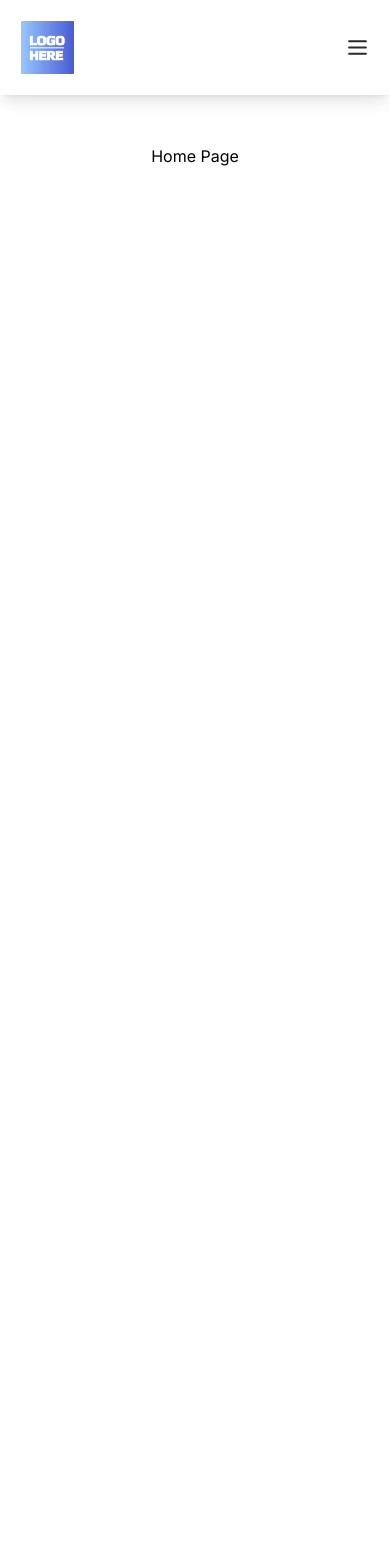
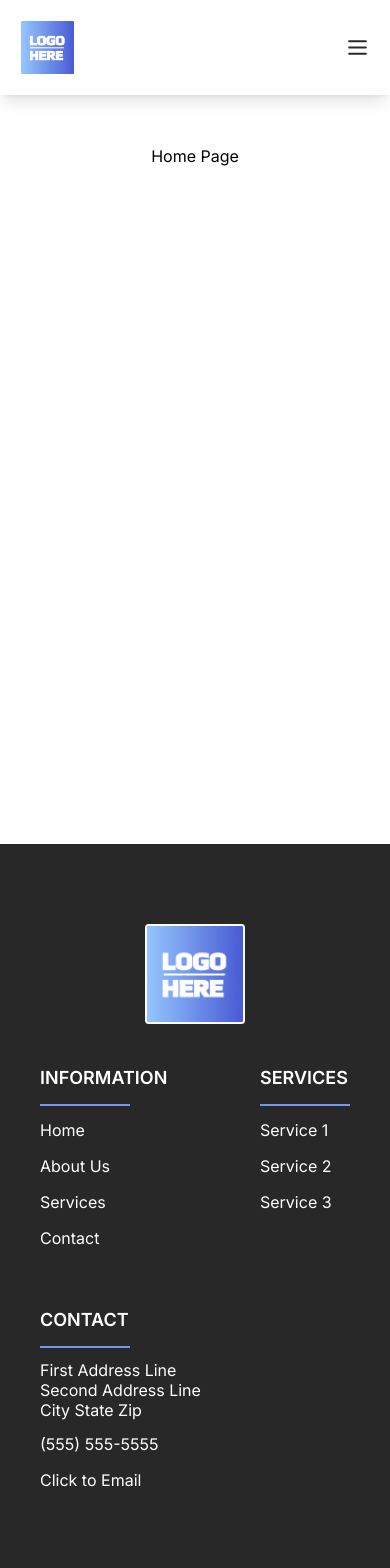
Before and after one commit to dna-projects/web-design-template, a Next.js app: page / in a window 390 px wide. Shown: the top 1568 px of the page. Before the commit the page ends 844 px from the top, so only its background shows below. Built offline with nearby package versions, Linux system fonts and the light colour scheme.

Commit message:
Footer styling and responsiveness.

```diff
--- a/app/page.tsx
+++ b/app/page.tsx
@@ -1,4 +1,5 @@
 import Navbar from '../components/Navbar'
+import Footer from '../components/Footer'
 import Image from "next/image";
 
 export default function Home() {
@@ -8,6 +9,7 @@ export default function Home() {
         <main className="flex min-h-screen flex-col items-center justify-between p-36">
           <h1>Home Page</h1>
         </main>
+      <Footer />
     </>
   );
 }
--- a/components/Footer.tsx
+++ b/components/Footer.tsx
@@ -0,0 +1,61 @@
+import Link from 'next/link';
+import Image from 'next/image'
+
+export default function Footer() {
+    return (
+        <>
+            <div className='flex flex-col bg-[#282828] text-white gap-20 px-10 pt-20 pb-7'>
+
+                {/* Logo and content */}
+                <div className='flex flex-col justify-between self-center w-full max-w-[1320px] lg:flex-row'>
+                    {/* Logo */}
+                    <div className='flex justify-center self-center w-96 mb-10 lg:justify-start lg:self-start'>
+                        <Image
+                            src='/example-logo.png'
+                            alt=''
+                            width={150}
+                            height={150}
+                            priority={true}
+                            className='w-[100px] h-[100px]'
+                        />
+                    </div>
+                    {/* Footer content */}
+                    <div className='flex flex-wrap justify-between self-center w-full max-w-[320px] sm:max-w-[600px] gap-14 md:flex-row'>
+                        <div className='flex flex-col'>
+                            <h2 className='font-semibold text-lg mb-3'>INFORMATION</h2>
+                            <div className='w-[90px] h-0.5 bg-[#7598ED] mb-3'></div>
+                            <div className='mb-3'>Home</div>
+                            <div className='mb-3'>About Us</div>
+                            <div className='mb-3'>Services</div>
+                            <div>Contact</div>
+                        </div>
+                        <div className='flex flex-col'>
+                            <h2 className='font-semibold text-lg mb-3'>SERVICES</h2>
+                            <div className='w-[90px] h-0.5 bg-[#7598ED] mb-3'></div>
+                            <div className='mb-3'>Service 1</div>
+                            <div className='mb-3'>Service 2</div>
+                            <div>Service 3</div>
+                        </div>
+                        <div className='flex flex-col'>
+                            <h2 className='font-semibold text-lg mb-3'>CONTACT</h2>
+                            <div className='w-[90px] h-0.5 bg-[#7598ED] mb-3'></div>
+                            <div className='flex flex-col leading-tight mb-3'>
+                                <p>First Address Line</p>
+                                <p>Second Address Line</p>
+                                <p>City State Zip</p>
+                            </div>
+                            <div className='mb-3'>(555) 555-5555</div>
+                            <div>Click to Email</div>
+                        </div>
+                    </div>
+                </div>
+
+                {/* DNA Labs info */}
+                <div className='flex flex-col self-center text-center lg:flex-row'>
+                    <div>Designed and Developed by <span className='text-[#7598ED] mr-1'>DNA Labs Web Designs</span></div>
+                    <div>Copyright 2023 - Present</div>
+                </div>
+            </div>
+        </>
+    );
+}
--- a/components/Navbar.tsx
+++ b/components/Navbar.tsx
@@ -4,7 +4,7 @@ import Image from 'next/image'
 export default function Navbar() {
     return (
         <>
-            <nav className='flex flex-row fixed w-full shadow-lg z-50'>
+            <nav className='flex flex-row fixed w-full bg-white shadow-lg z-50'>
 
                 {/* Logo */}
                     <Image
--- a/tailwind.config.ts
+++ b/tailwind.config.ts
@@ -11,6 +11,11 @@ const config: Config = {
       backgroundImage: {
 
       },
+      screens: {
+        'xs': '512px',
+        '3xl': '1792px',
+        '4xl': '2048px',
+      }
     },
   },
   plugins: [],
```
